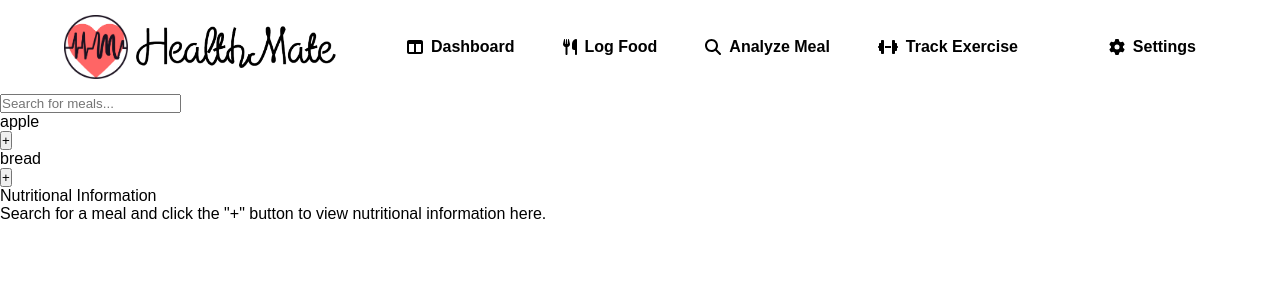
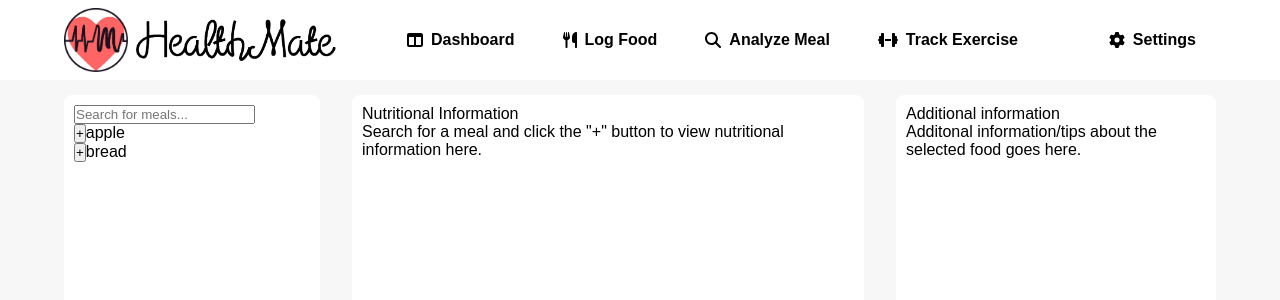
Before and after one commit to CMPT-276-SUMMER-2025/final-project-22-vines, a React (Vite) app in the folder react/healthmate/: page /analyzemeal in a window 1280 px wide. Shown: the top 300 px of the page. Built offline with nearby package versions, Linux system fonts and the light colour scheme.

Commit message:
Setup basic styling for meal analyzer

```diff
--- a/react/healthmate/src/components/NavBar.jsx
+++ b/react/healthmate/src/components/NavBar.jsx
@@ -6,7 +6,6 @@ import logfood from "../assets/logfood.svg";
 import analyzemeal from "../assets/analyzemeal.svg";
 import trackexercise from "../assets/trackexercise.svg";
 import settings from "../assets/settings.svg";
-
 import "../css/Navbar.css";
 
 function NavBarButton({destination, buttonIcon, buttonText}) {
--- /dev/null
+++ b/react/healthmate/src/css/AnalyzeMeal.css
@@ -0,0 +1,31 @@
+.analyzeMeal {
+    display: flex;
+    justify-content: space-between;
+    background-color: rgb(247, 247, 247);
+    height: 90vh;
+    box-sizing: border-box;
+    padding: 15px 5%;
+}
+
+.analyzeMeal > div {
+    padding: 10px;
+    border-radius: 8px;
+    background-color: white;
+}
+
+.searchMenu {
+    width: 20vw;
+}
+
+.nutritionalInfo {
+    width: 40vw;
+    /* align-self: center; */
+}
+
+.additionalInfo {
+    width: 25vw;
+}
+
+.searchResult {
+    display: flex;
+}
--- a/react/healthmate/src/css/Navbar.css
+++ b/react/healthmate/src/css/Navbar.css
@@ -1,5 +1,6 @@
 .navbar {
     width: 100%;
+    height: 10vh;
     display: flex;
     align-items: center;
     /* justify-content: space-between; */
--- a/react/healthmate/src/pages/AnalyzeMeal.jsx
+++ b/react/healthmate/src/pages/AnalyzeMeal.jsx
@@ -1,11 +1,12 @@
 import NavBar from '../components/NavBar'
 import {useState} from 'react'
+import "../css/AnalyzeMeal.css";
 
 function SearchResult({food, handleClick}) {
     return (
-        <div>
+        <div className="searchResult">
+            <button type="button" onClick={() => handleClick(food)}>+</button>
             <p>{food.name}</p>
-            <button type="button" onClick={() => handleClick(food)}>+</button>
         </div>
     )
 }
@@ -30,6 +31,14 @@ function NutritionalInfo({food}) {
             </div>
         )
     }
+}
+
+function AdditionalInfo() {
+    return (
+        <div>
+            <p>Additonal information/tips about the selected food goes here.</p>
+        </div>
+    )
 }
 
 function AnalyzeMeal() {
@@ -88,7 +97,10 @@ function AnalyzeMeal() {
                     <p>Nutritional Information</p>
                     <NutritionalInfo food={info}/>
                 </div>
-                <div className="additionalInfo"></div>
+                <div className="additionalInfo">
+                    <p>Additional information</p>
+                    <AdditionalInfo/>
+                </div>
             </div>
         </>
     )
```
